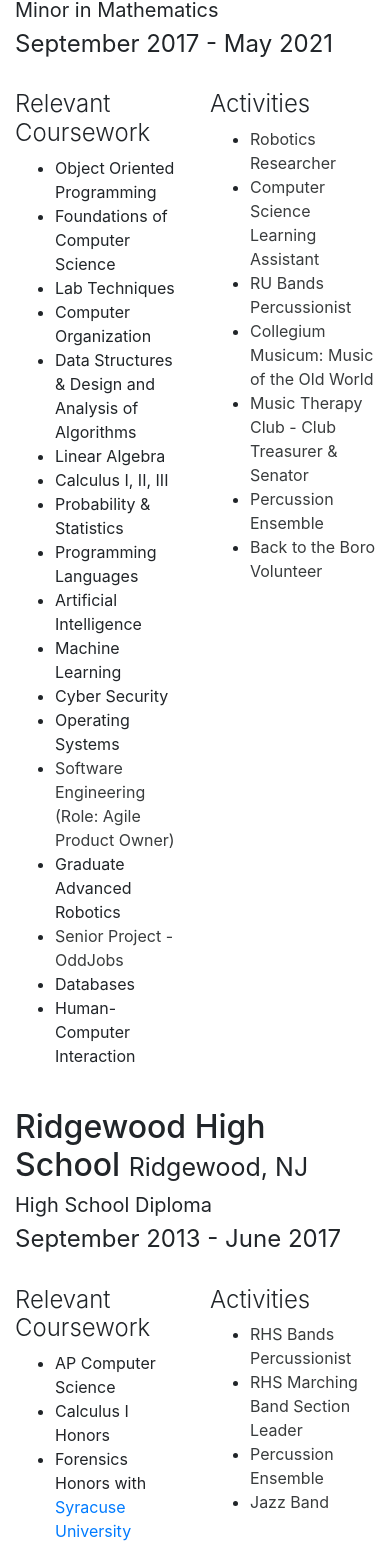
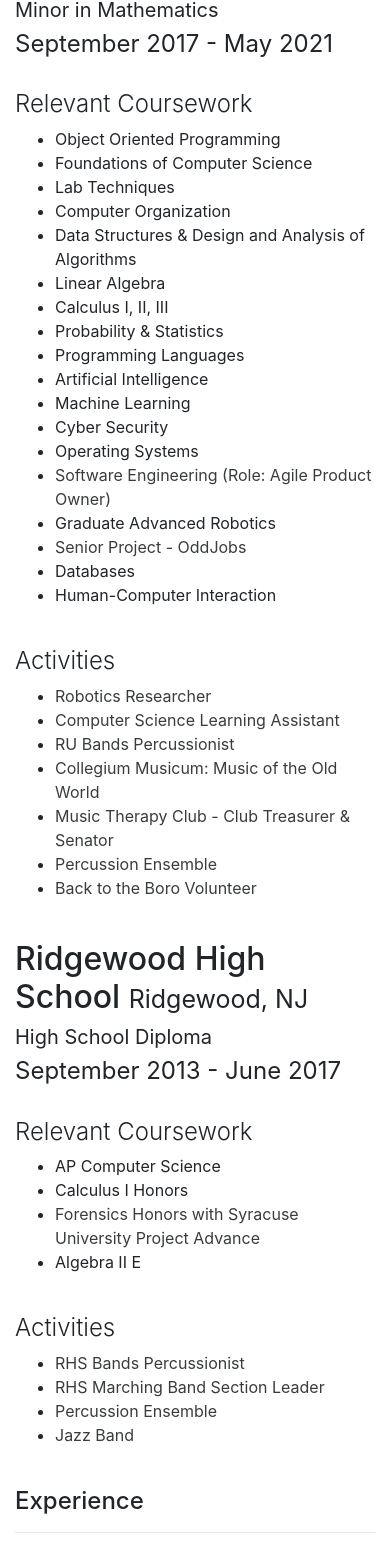
Before and after one commit to anttesoriero/AntTesReact, a React (Create React App) app in the folder AntTes/react-typescript/: page / in a window 390 px wide. Shown: the part 1195-2741 px from the top of the page. Built offline with nearby package versions, Linux system fonts and the light colour scheme.

Commit message:
Fix Mobile Style for Education

```diff
--- a/AntTes/react-typescript/src/Pages/LandingPage.tsx
+++ b/AntTes/react-typescript/src/Pages/LandingPage.tsx
@@ -20,7 +20,7 @@ const LandingPage = () => {
     const osList = ['MacOS', 'Windows', 'Unix', 'Linux']
 
     // -- Lists for consistent data
-    // - Education
+    // - Education Header
     const rowan = {
         title: ["Rowan University", "Glassboro, NJ"],
         itemInfo: [
@@ -35,6 +35,52 @@ const LandingPage = () => {
         itemInfo: ["High School Diploma"],
         date: "September 2013 - June 2017"
     }
+
+    // - Education Body
+    const rowanCourses = [
+        "Object Oriented Programming",
+        "Foundations of Computer Science",
+        "Lab Techniques",
+        "Computer Organization",
+        "Data Structures & Design and Analysis of Algorithms",
+        "Linear Algebra",
+        "Calculus I, II, III",
+        "Probability & Statistics",
+        "Programming Languages",
+        "Artificial Intelligence",
+        "Machine Learning",
+        "Cyber Security",
+        "Operating Systems",
+        <a href="#mitigationsRepository" style={{color: '#393c3d'}}>Software Engineering (Role: Agile Product Owner)</a>,
+        "Graduate Advanced Robotics",
+        <a href="#oddjobs" style={{color: '#393c3d'}}>Senior Project - OddJobs</a>,
+        "Databases",
+        "Human-Computer Interaction"
+    ]
+
+    const rowanActivities = [
+        ["http://anttes.com/research", "Robotics Researcher"],
+        ["https://csm.rowan.edu/departments/cs/students/learning_assistants/index.html","Computer Science Learning Assistant"],
+        ["https://cpa.rowan.edu/music/ensembles/RowanUniversityBands.html","RU Bands Percussionist"],
+        ["https://cpa.rowan.edu/music/ensembles/earlymusic.html","Collegium Musicum: Music of the Old World"],
+        ["https://bit.ly/RUMTC","Music Therapy Club - Club Treasurer & Senator"],
+        ["https://cpa.rowan.edu/music/ensembles/instrumental.html","Percussion Ensemble"],
+        ["https://sites.rowan.edu/volunteer/volunteerism/B2B/index.html","Back to the Boro Volunteer"]
+    ]
+
+    const rhsCourses = [
+        "AP Computer Science",
+        "Calculus I Honors",
+        <a href="https://supa.syr.edu/about-supa/" style={{color: '#393c3d'}} target="_blank" rel="noreferrer">Forensics Honors with Syracuse University Project Advance</a>,
+        "Algebra II E"
+    ]
+
+    const rhsActivities = [
+        ["https://www.rhsbands.org/curricular-bands", "RHS Bands Percussionist"],
+        ["https://www.rhsbands.org/marching-band", "RHS Marching Band Section Leader"],
+        ["https://www.rhsbands.org/chamber-ensembles", "Percussion Ensemble"],
+        ["https://www.rhsbands.org/jazz-band", "Jazz Band"]
+    ]
 
     // - Experience
     const robRes = {
@@ -75,6 +121,12 @@ const LandingPage = () => {
         itemInfo: ["Personal Project", "& Portfolio"],
         link: ["AntTes.com", "http://anttes.com"],
         date: "September 2015 - Present"
+    }
+
+    // Change xsSize for paragraph widths
+    var xsSize = "8"
+    if(isMobile) {
+        xsSize = ""
     }
 
 
@@ -175,44 +227,43 @@ const LandingPage = () => {
 
 
                 <br />
+                {isMobile
+                ?
+                    <div>
+                        <h4 className="itemList">Relevant Coursework</h4>
+                        <ul className="course">
+                            {rowanCourses.map(course => (
+                                <li>{course}</li>
+                            ))}
+                        </ul>
+                        <br />
+                        <h4 className="itemList">Activities</h4>
+                            <ul className="course">
+                                {rowanActivities.map(activity => (
+                                    <li><a href={activity[0]} style={{color: '#393c3d'}} target="_blank" rel="noreferrer">{activity[1]}</a></li>
+                                ))}
+                        </ul>
+                    </div>
+                :
                     <Row>
                         <Col xs="6">
                             <h4 className="itemList">Relevant Coursework</h4>
                             <ul className="course">
-                            <li>Object Oriented Programming</li>
-                            <li>Foundations of Computer Science</li>
-                            <li>Lab Techniques</li>
-                            <li>Computer Organization</li>
-                            <li>Data Structures & Design and Analysis of Algorithms</li>
-                            <li>Linear Algebra</li>
-                            <li>Calculus I, II, III</li>
-                            <li>Probability & Statistics</li>
-                            <li>Programming Languages</li>
-                            <li>Artificial Intelligence</li>
-                            <li>Machine Learning</li>
-                            <li>Cyber Security</li>
-                            <li>Operating Systems</li>
-                            <li><a href="#mitigationsRepository" style={{color: '#393c3d'}}>Software Engineering (Role: Agile Product Owner)</a></li>
-                            <li>Graduate Advanced Robotics</li>
-                            <li><a href="#oddjobs" style={{color: '#393c3d'}}>Senior Project - OddJobs</a></li>
-                            <li>Databases</li>
-                            <li>Human-Computer Interaction</li>
-
+                                {rowanCourses.map(course => (
+                                    <li>{course}</li>
+                                ))}
                             </ul>
                         </Col>
                         <Col xs="6">
                             <h4 className="itemList">Activities</h4>
                             <ul className="course">
-                            <li><a href="http://anttes.com/research" style={{color: '#393c3d'}} target="_blank" rel="noreferrer">Robotics Researcher</a></li>
-                            <li><a href="https://csm.rowan.edu/departments/cs/students/learning_assistants/index.html" style={{color: '#393c3d'}} target="_blank" rel="noreferrer">Computer Science Learning Assistant</a></li>
-                            <li><a href="https://cpa.rowan.edu/music/ensembles/RowanUniversityBands.html" style={{color: '#393c3d'}} target="_blank" rel="noreferrer">RU Bands Percussionist</a></li>
-                            <li><a href="https://cpa.rowan.edu/music/ensembles/earlymusic.html" style={{color: '#393c3d'}} target="_blank" rel="noreferrer">Collegium Musicum: Music of the Old World</a></li>
-                            <li><a href="https://bit.ly/RUMTC" style={{color: '#393c3d'}} target="_blank" rel="noreferrer">Music Therapy Club - Club Treasurer & Senator</a></li>
-                            <li><a href="https://cpa.rowan.edu/music/ensembles/instrumental.html" style={{color: '#393c3d'}} target="_blank" rel="noreferrer">Percussion Ensemble</a></li>
-                            <li><a href="https://sites.rowan.edu/volunteer/volunteerism/B2B/index.html" style={{color: '#393c3d'}} target="_blank" rel="noreferrer">Back to the Boro Volunteer</a></li>
+                                {rowanActivities.map(activity => (
+                                    <li><a href={activity[0]} style={{color: '#393c3d'}} target="_blank" rel="noreferrer">{activity[1]}</a></li>
+                                ))}
                             </ul>
                         </Col>
                     </Row>
+                }
 
                 <br />
 
@@ -234,26 +285,43 @@ const LandingPage = () => {
                 }
 
                 <br />
+                {isMobile
+                ?
+                    <div>
+                        <h4 className="itemList">Relevant Coursework</h4>
+                        <ul className="course">
+                            {rhsCourses.map(course => (
+                                <li>{course}</li>
+                            ))}
+                        </ul>
+                        <br />
+                        <h4 className="itemList">Activities</h4>
+                            <ul className="course">
+                                {rhsActivities.map(activity => (
+                                    <li><a href={activity[0]} style={{color: '#393c3d'}} target="_blank" rel="noreferrer">{activity[1]}</a></li>
+                                ))}
+                        </ul>
+                    </div>
+                :
                     <Row>
                         <Col xs="6">
                             <h4 className="itemList">Relevant Coursework</h4>
                             <ul className="course">
-                            <li>AP Computer Science</li>
-                            <li>Calculus I Honors</li>
-                            <li>Forensics Honors with <a href="https://supa.syr.edu/about-supa/" target="_blank" rel="noreferrer">Syracuse University Project Advance</a></li>
-                            <li>Algebra II E</li>
+                                {rhsCourses.map(course => (
+                                    <li>{course}</li>
+                                ))}
                             </ul>
                         </Col>
                         <Col xs="6">
                             <h4 className="itemList">Activities</h4>
                             <ul className="course">
-                            <li><a href="https://www.rhsbands.org/curricular-bands" style={{color: '#393c3d'}} target="_blank" rel="noreferrer">RHS Bands Percussionist</a></li>
-                            <li><a href="https://www.rhsbands.org/marching-band" style={{color: '#393c3d'}} target="_blank" rel="noreferrer">RHS Marching Band Section Leader</a></li>
-                            <li><a href="https://www.rhsbands.org/chamber-ensembles" style={{color: '#393c3d'}} target="_blank" rel="noreferrer">Percussion Ensemble</a></li>
-                            <li><a href="https://www.rhsbands.org/jazz-band" style={{color: '#393c3d'}} target="_blank" rel="noreferrer">Jazz Band</a></li>
+                                {rhsActivities.map(activity => (
+                                    <li><a href={activity[0]} style={{color: '#393c3d'}} target="_blank" rel="noreferrer">{activity[1]}</a></li>
+                                ))}
                             </ul>
                         </Col>
                     </Row>
+                }
 
                 <br />
                 {/* Experience */}
@@ -279,7 +347,7 @@ const LandingPage = () => {
 
                 <ButtonLabels labelList={['Python', 'LEGO EV3 MicroPython', 'LEGO ev3dev']} />
                 <Row>
-                    <Col xs="8">
+                    <Col xs={xsSize}>
                     <p>
                         Create a script to convert visual based LEGO Scratch code into LEGO MicroPython.
                         Uses hex code from LEGO Scratch files to identify code blocks. Enhancing use of LEGO and Raspberry Pi robots in learning environments,
@@ -308,7 +376,7 @@ const LandingPage = () => {
 
                 <ButtonLabels labelList={['Java', 'Python', 'LEGO EV3 MicroPython']} />
                 <Row>
-                    <Col xs="8">
+                    <Col xs={xsSize}>
                     <p>
                         Work closely with computer science students to assist in java and python programming assignments.
                         Help students understand project goals while developing deeper programming skill. Analyze and help debug code written by students,
@@ -335,9 +403,9 @@ const LandingPage = () => {
                     </Row>
                 }
 
-                <br />
+                <ButtonLabels labelList={['Microsoft Office Suite', 'Google Workspace']} />
                 <Row>
-                    <Col xs="8">
+                    <Col xs={xsSize}>
                     <p>
                         Build, sort, and organize LEGO robots and parts. Create a new, better structured organization style for
                         future departmental additions. Work with teammate to create a database to track robot information, part amounts,
@@ -375,7 +443,7 @@ const LandingPage = () => {
 
                 <ButtonLabels labelList={['HTML', 'CSS', 'React.js', 'TypeScript', 'Python', 'Flask', 'MySQL', 'AWS']} />
                 <Row>
-                    <Col xs="8">
+                    <Col xs={xsSize}>
                     <p>
                         Web app built using React.js HTML, CSS, TypeScript on the frontend, Python, Flask, MySQL on the backend.
                         A service that connects people who need helps with tasks withy people who are interesting in earning extra income.
@@ -417,7 +485,7 @@ const LandingPage = () => {
 
                 <ButtonLabels labelList={['HTML', 'CSS', 'AJAX', 'PHP', 'SQL', 'Ubuntu', 'MySQL', 'AWS']} />
                 <Row>
-                    <Col xs="8">
+                    <Col xs={xsSize}>
                     <p>
                         Working repository to identify and track threats and risks from user input of security controls.
                         Built using AJAX, HTML, and CSS on the frontend, SQL and ubuntu on an Amazon Web Server on the backend.
@@ -450,7 +518,7 @@ const LandingPage = () => {
 
                 <ButtonLabels labelList={['HTML', 'CSS', 'PHP', 'Java', 'Python', 'JavaScript', 'React.js', 'TypeScript']} />
                 <Row>
-                    <Col xs="8">
+                    <Col xs={xsSize}>
                     <p>
                         Starting in 2015, this site was created as a personal project from scatch using HTML and CSS, with all styling and design done by hand.
                         It's original purpose was to test new skills learn in beginner coding classes, and to host original Java and Python projects. As time went on, the site changed
```
Lines whose indentation alone changed are shown as unchanged.
